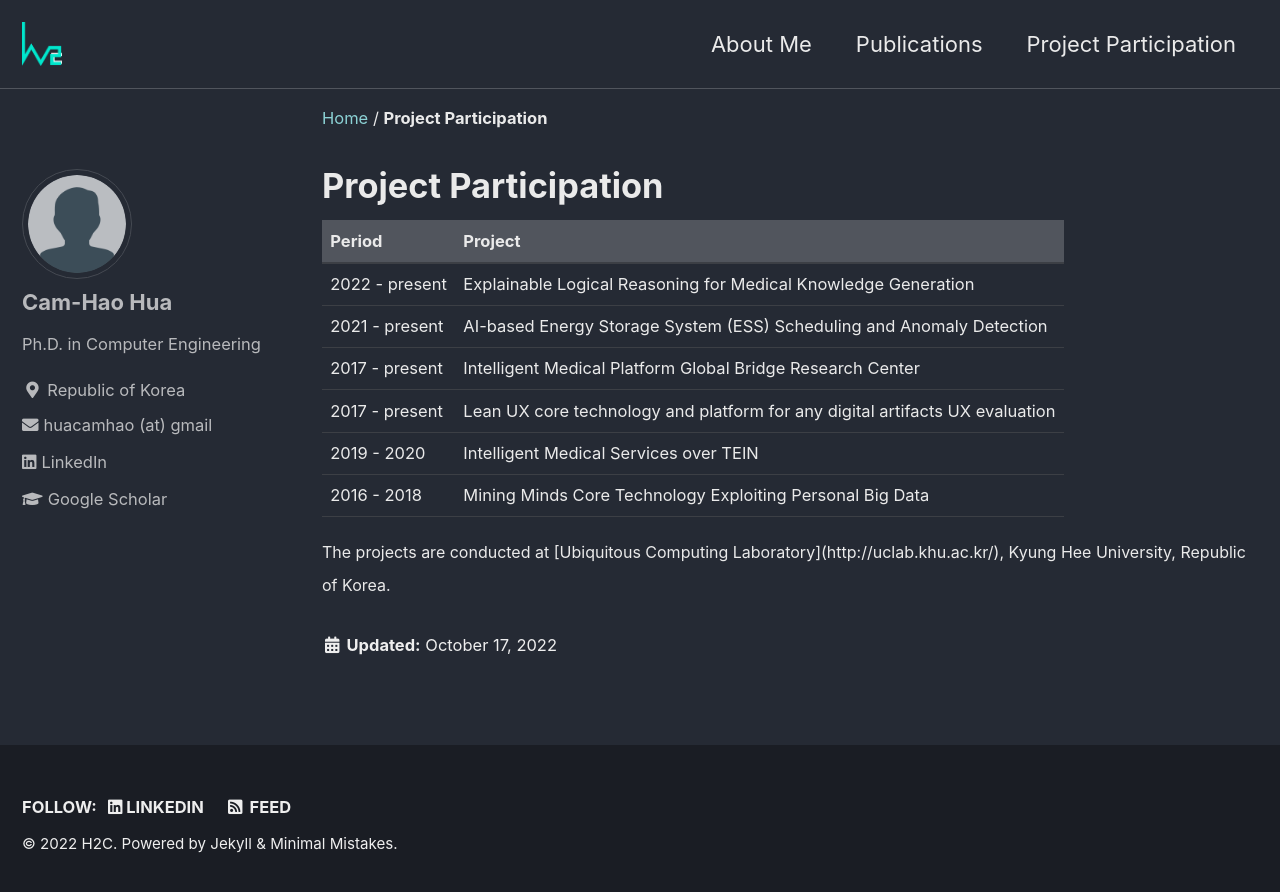
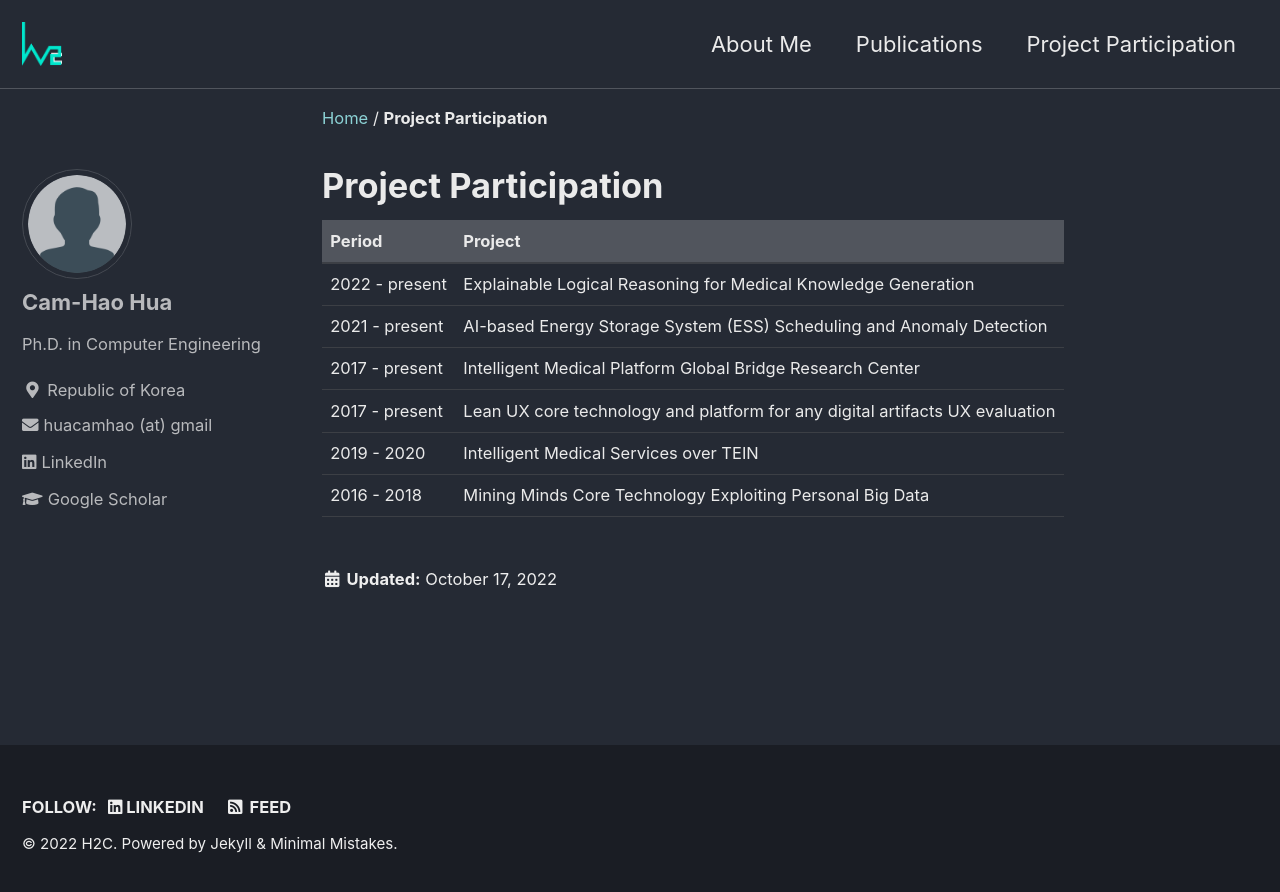
Before and after one commit to camhao168/camhao168.github.io, a Jekyll site: the page built from _pages/project.md, in a window 1280 px wide. Shown: the top 892 px of the page. Built offline with Jekyll 4.4.1, drawn with Linux system fonts in a browser that asks for light colours; cached includes are drawn as plain includes.

Commit message:
Update project.md

```diff
--- a/_pages/project.md
+++ b/_pages/project.md
@@ -13,5 +13,3 @@ date: 2022-10-17T12:58:00+00:00
 | 2017 - present  | Lean UX core technology and platform for any digital artifacts UX evaluation  |
 | 2019 - 2020     | Intelligent Medical Services over TEIN                                        |
 | 2016 - 2018     | Mining Minds Core Technology Exploiting Personal Big Data                     |
-
-<font size="3"> The projects are conducted at [Ubiquitous Computing Laboratory](http://uclab.khu.ac.kr/), Kyung Hee University, Republic of Korea. </font>
```
